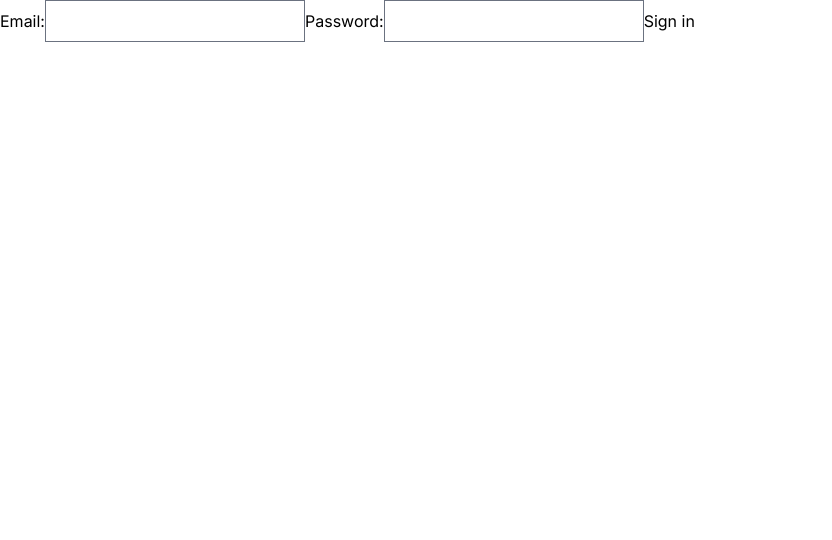
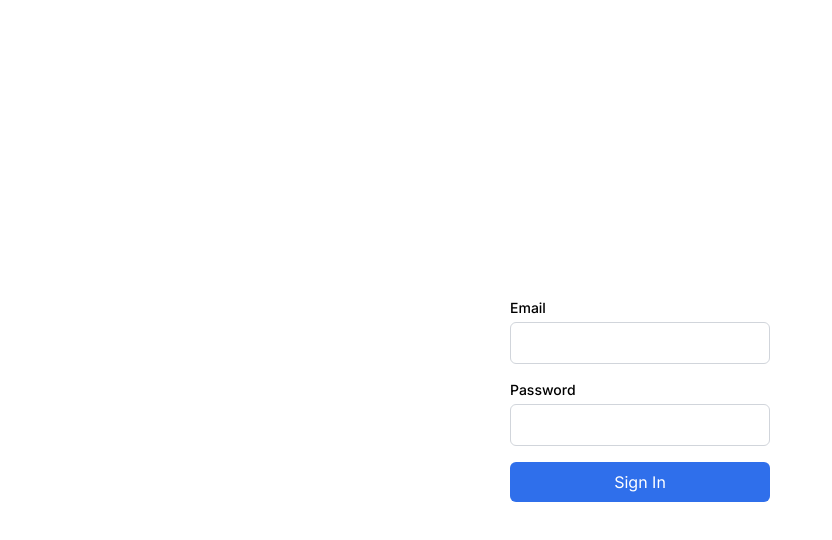
Before and after one commit to Ethem-Deli/Wdd-430-hello, a Next.js app: page /auth/signin in a window 1280 px wide. Shown: the top 540 px of the page, without its empty margins (0-832 px from the left). Built offline with nearby package versions, Linux system fonts and the light colour scheme; a web font is replaced by a local one.

Commit message:
debug done

```diff
--- a/app/api/auth/[...nextauth]/route.ts
+++ b/app/api/auth/[...nextauth]/route.ts
@@ -1,7 +1,4 @@
 // app/api/auth/[...nextauth]/route.ts
-import NextAuth from "next-auth";
-import { authOptions } from "@/app/lib/auth";
+import { handlers } from "@/app/lib/auth";
 
-const handler = NextAuth(authOptions);
-
-export { handler as GET, handler as POST };
+export const { GET, POST } = handlers;
--- a/app/auth/signin/page.tsx
+++ b/app/auth/signin/page.tsx
@@ -1,55 +1,83 @@
 // app/auth/signin/page.tsx
-"use client";
+'use client';
 
-import { signIn } from "next-auth/react";
-import { useState } from "react";
-import { useRouter, useSearchParams } from "next/navigation";
+import { signIn } from 'next-auth/react';
+import { useRouter } from 'next/navigation';
+import { useState } from 'react';
 
 export default function SignInPage() {
-  const [email, setEmail] = useState("");
-  const [password, setPassword] = useState("");
+  const [email, setEmail] = useState('');
+  const [password, setPassword] = useState('');
+  const [error, setError] = useState('');
+  const [loading, setLoading] = useState(false);
   const router = useRouter();
-  const params = useSearchParams();
-
-  const callbackUrl = params.get("callbackUrl") ?? "/dashboard";
 
   const handleSubmit = async (e: React.FormEvent) => {
     e.preventDefault();
-    const result = await signIn("credentials", {
-      redirect: true,
+    setLoading(true);
+    setError('');
+
+    try {
+      const result = await signIn('credentials', {
         email,
         password,
-      callbackUrl,
+        redirect: false,
       });
 
-    // Note: if redirect:true, NextAuth will handle redirecting for you.
-    // But you can also check result?.url:
-    if (result && typeof result === "object" && result.url) {
-      router.push(result.url);
+      if (result?.error) {
+        setError('Invalid credentials');
+      } else {
+        // Success - redirect to dashboard
+        router.push('/dashboard');
+        router.refresh();
+      }
+    } catch (error) {
+      setError('Something went wrong');
+    } finally {
+      setLoading(false);
     }
   };
 
   return (
-    <form onSubmit={handleSubmit}>
-      <label>
-        Email:
+    <div className="flex min-h-screen items-center justify-center">
+      <form onSubmit={handleSubmit} className="space-y-4">
+        <div>
+          <label htmlFor="email" className="block text-sm font-medium">
+            Email
+          </label>
           <input
-          type="text"
+            id="email"
             name="email"
+            type="email"
             value={email}
             onChange={(e) => setEmail(e.target.value)}
+            required
+            className="mt-1 block w-full rounded-md border border-gray-300 px-3 py-2"
           />
+        </div>
+        <div>
+          <label htmlFor="password" className="block text-sm font-medium">
+            Password
           </label>
-      <label>
-        Password:
           <input
+            id="password"
+            name="password"
             type="password"
-          name="password"
             value={password}
             onChange={(e) => setPassword(e.target.value)}
+            required
+            className="mt-1 block w-full rounded-md border border-gray-300 px-3 py-2"
           />
-      </label>
-      <button type="submit">Sign in</button>
+        </div>
+        {error && <p className="text-red-500">{error}</p>}
+        <button
+          type="submit"
+          disabled={loading}
+          className="w-full rounded-md bg-blue-600 px-4 py-2 text-white disabled:opacity-50"
+        >
+          {loading ? 'Signing In...' : 'Sign In'}
+        </button>
       </form>
+    </div>
   );
 }
--- a/app/dashboard/page.tsx
+++ b/app/dashboard/page.tsx
@@ -1,6 +1,8 @@
 // app/dashboard/page.tsx
 import { auth } from "@/app/lib/auth";
 import { redirect } from "next/navigation";
+
+export const dynamic = 'force-dynamic';
 
 export default async function DashboardPage() {
   const session = await auth();
--- a/app/lib/actions.ts
+++ b/app/lib/actions.ts
@@ -4,8 +4,7 @@ import { z } from 'zod';
 import { revalidatePath } from 'next/cache';
 import { redirect } from 'next/navigation';
 import postgres from 'postgres';
-import { signIn } from '@/app/api/auth/[...nextauth]/route';
-import { AuthError } from 'next-auth';
+import { signIn } from '@/app/lib/auth';
 
 const sql = postgres(process.env.POSTGRES_URL!, { ssl: 'require' });
 
@@ -104,35 +103,43 @@ export async function updateInvoice(
   revalidatePath('/dashboard/invoices');
   redirect('/dashboard/invoices');
 }
+
 export async function authenticate(
   prevState: string | undefined,
   formData: FormData,
 ) {
   try {
-    await signIn('credentials', formData);
+    await signIn('credentials', {
+      email: formData.get('email') as string,
+      password: formData.get('password') as string,
+      redirect: false,
+    });
   } catch (error) {
-    if (error instanceof AuthError) {
-      switch (error.type) {
-        case 'CredentialsSignin':
-          return 'Invalid credentials.';
-        default:
-          return 'Something went wrong.';
+    // Handle authentication errors
+    if (error instanceof Error) {
+      // Check for specific error messages from NextAuth
+      if (error.message.includes('CredentialsSignin') || error.message.includes('authorize')) {
+        return 'Invalid credentials.';
       }
+      return 'Something went wrong.';
     }
     throw error;
   }
+
+  redirect('/dashboard');
 }
-export async function deleteInvoice(id: string) {
+
+export async function deleteInvoice(id: string): Promise<void> {
   try {
     await sql`
       DELETE FROM invoices
       WHERE id = ${id}
     `;
+    revalidatePath('/dashboard/invoices');
+    // Don't return anything (void)
   } catch (error) {
-    // log the error but return nothing
     console.error('Database Error: Failed to Delete Invoice.', error);
-    return;
+    // You can throw an error or handle it silently
+    throw new Error('Failed to delete invoice.');
   }
-
-  revalidatePath('/dashboard/invoices');
 }
--- a/app/lib/auth.ts
+++ b/app/lib/auth.ts
@@ -1,33 +1,34 @@
 // app/lib/auth.ts
 import NextAuth from "next-auth";
 import Credentials from "next-auth/providers/credentials";
+import GithubProvider from "next-auth/providers/github";
 import postgres from "postgres";
 import bcrypt from "bcrypt";
 import { z } from "zod";
 import type { User } from "@/app/lib/definitions";
-import GithubProvider from "next-auth/providers/github";
 
-export const authOptions = {
+const sql = postgres(process.env.POSTGRES_URL!, {
+  ssl: { rejectUnauthorized: false },
+});
+
+async function getUser(email: string): Promise<User | undefined> {
+  try {
+    const result = await sql<User[]>`
+      SELECT * FROM users WHERE email = ${email}
+    `;
+    return result[0];
+  } catch (error) {
+    console.error('Failed to fetch user:', error);
+    return undefined;
+  }
+}
+
+export const { handlers, auth, signIn, signOut } = NextAuth({
   providers: [
     GithubProvider({
       clientId: process.env.GITHUB_ID!,
       clientSecret: process.env.GITHUB_SECRET!,
     }),
-  ],
-};
-const sql = postgres(process.env.POSTGRES_URL!, {
-  ssl: { rejectUnauthorized: false },
-});
-
-async function getUser(email: string): Promise<User | undefined> {
-  const result = await sql<User[]>`
-    SELECT * FROM users WHERE email = ${email}
-  `;
-  return result[0];
-}
-
-export const { handlers, auth, signIn, signOut } = NextAuth({
-  providers: [
     Credentials({
       async authorize(credentials) {
         const parsed = z.object({
```
Also changed, not shown: app/ui/dashboard/sidenav.tsx (+5 -4 lines). Lines whose indentation alone changed are shown as unchanged.
